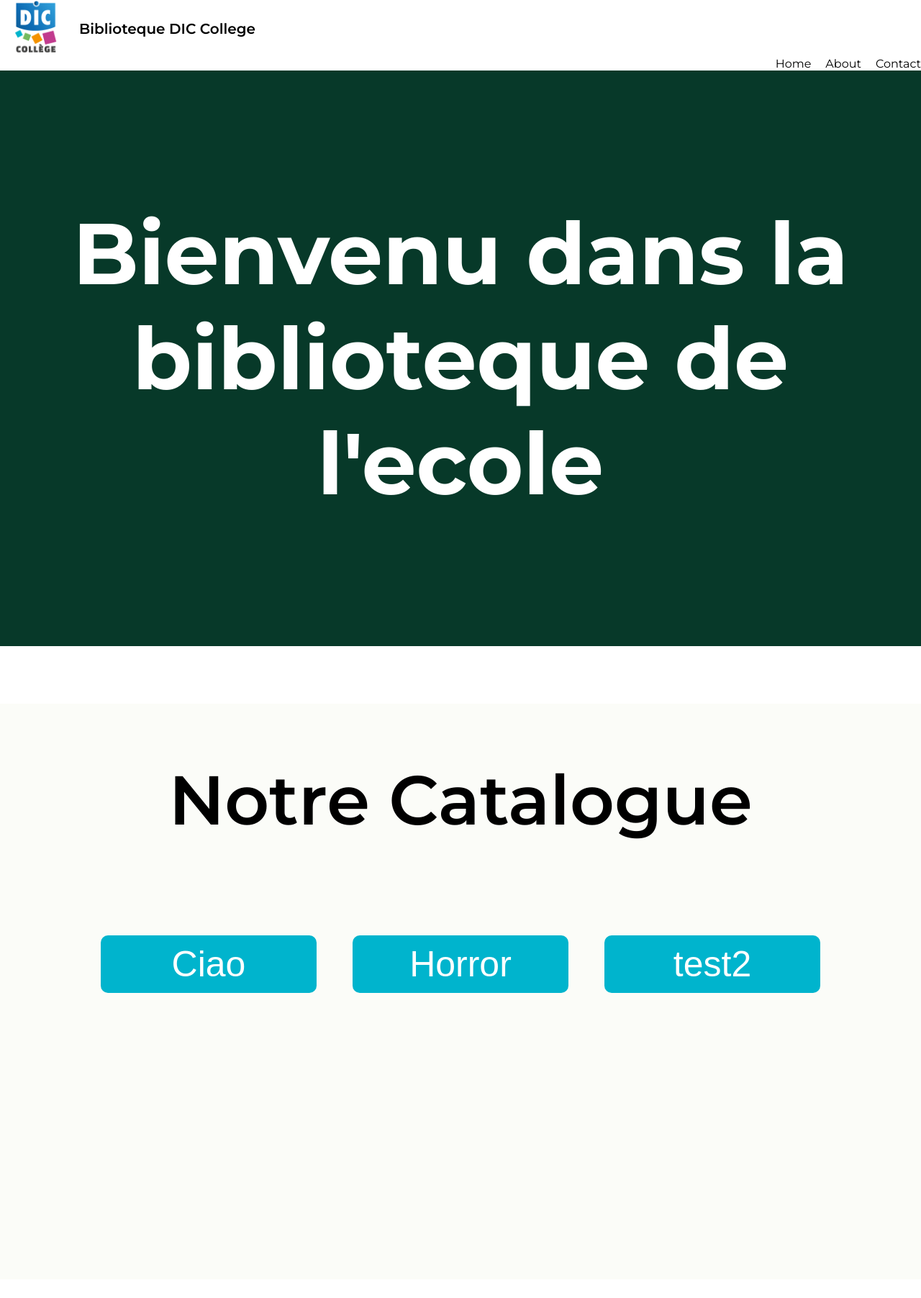
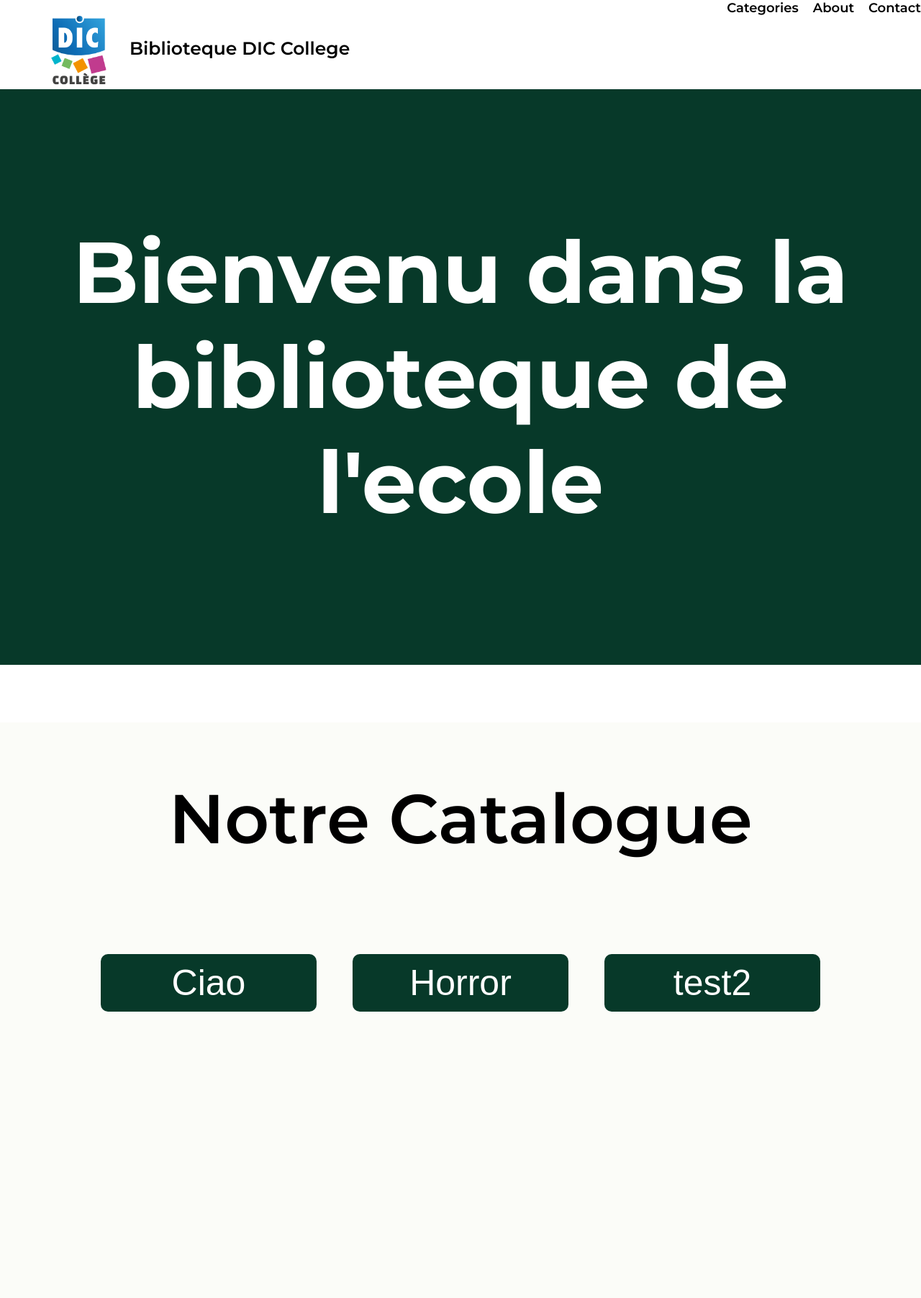
Before and after one commit to RayaneGuebre/library-website, a Django app: page / in a window 1280 px wide. Shown: the whole page at 72% size. Before the commit the page ends 1380 px from the top, so only its background shows below. Run offline with Django 5.2, Linux system fonts and the light colour scheme; data comes from the database, SQL or seed files in the repository.

Commit message:
working on the nav bar, logo and title sizes adjusted, and nav-bar height increased

```diff
--- a/library_website/app_folder/static/style.css
+++ b/library_website/app_folder/static/style.css
@@ -5,6 +5,7 @@
 }
 :root {
   --light-blue: #00b4cd;
+  --green: #073929;
 }
 .montserrat-MainFont {
   font-family: "Montserrat", sans-serif;
@@ -79,7 +80,7 @@ body {
   width: 100%;
   height: 100%;
   color: white;
-  background-color: var(--light-blue);
+  background-color: var(--green);
   font-size: 30px;
   border: none;
   border-radius: 10px;
@@ -92,12 +93,18 @@ body {
 }
 
 #navbar-container {
-  display: grid;
+  display: flex;
   grid-template-columns: auto 1fr; /* Two columns: auto for left side, 1fr (flexible) for right side */
+  grid-template-rows: 80px;
   align-items: center;
   padding: 0 20px;
   background-color: #fbfcf8;
-  height: 80px;
+  height: 100px;
+
+}
+#navbar-container div {
+  float: left;
+  clear: none;
 }
 
 
@@ -105,16 +112,23 @@ body {
   align-items: center;
   display: flex;
   justify-content: flex-end;
+  padding-left: 20px;
 }
 
 #nav-left {
+  padding-left: 50px;
   align-items: center;
   display: flex;
   align-items: center;
+  align-content: center;
+  float: left;
+  text-align: center;
+  width: 50%;
 }
 
 #nav-title {
-  font-size: 20px;
+  padding-top: 10px;
+  font-size: 25px;
   color: black;
   font-weight: 600 ;
   font-family: "Montserrat", sans-serif;
@@ -124,15 +138,17 @@ body {
 #logo {
   padding-left: 20px;
   margin-right: 10px;
-  width: 60px;
+  width: 80px;
   height: auto;
+  padding-top: 20px;
 
 
 }
 
 #nav-right a {
   color: black;
-  margin-left: 20px; /* Add space between links */
+  margin-left: 20px;
   text-decoration: none;
-  font-size: 16px;
+  font-size: 18px;
+  font-weight: 600;
 }
--- a/library_website/app_folder/templates/app_folder/home.html
+++ b/library_website/app_folder/templates/app_folder/home.html
@@ -4,7 +4,8 @@
   <head>
     <meta charset="UTF-8" />
     <meta name="viewport" content="width=device-width, initial-scale=1.0" />
-    <title>Library</title>
+    <title>Biblioteque - DIC Collège</title>
+    <link rel="icon" href="https://www.dic-college.be/wp-content/uploads/fav-DIC.png" sizes="32x32">
     <link rel="stylesheet" href="{% static 'style.css' %}" />
     <link rel="preconnect" href="https://fonts.googleapis.com" />
     <link rel="preconnect" href="https://fonts.gstatic.com" crossorigin />
@@ -28,8 +29,8 @@
             <span id="nav-title">Biblioteque DIC College</span>
           </div>
           <div id="nav-right">
-            <a href="#home">Home</a>
-            <a href="#about">About</a>
+            <a href="#categories-section">Categories</a>
+            <a href="#Info">About</a>
             <a href="#contact">Contact</a>
           </div>
         </div>
```
